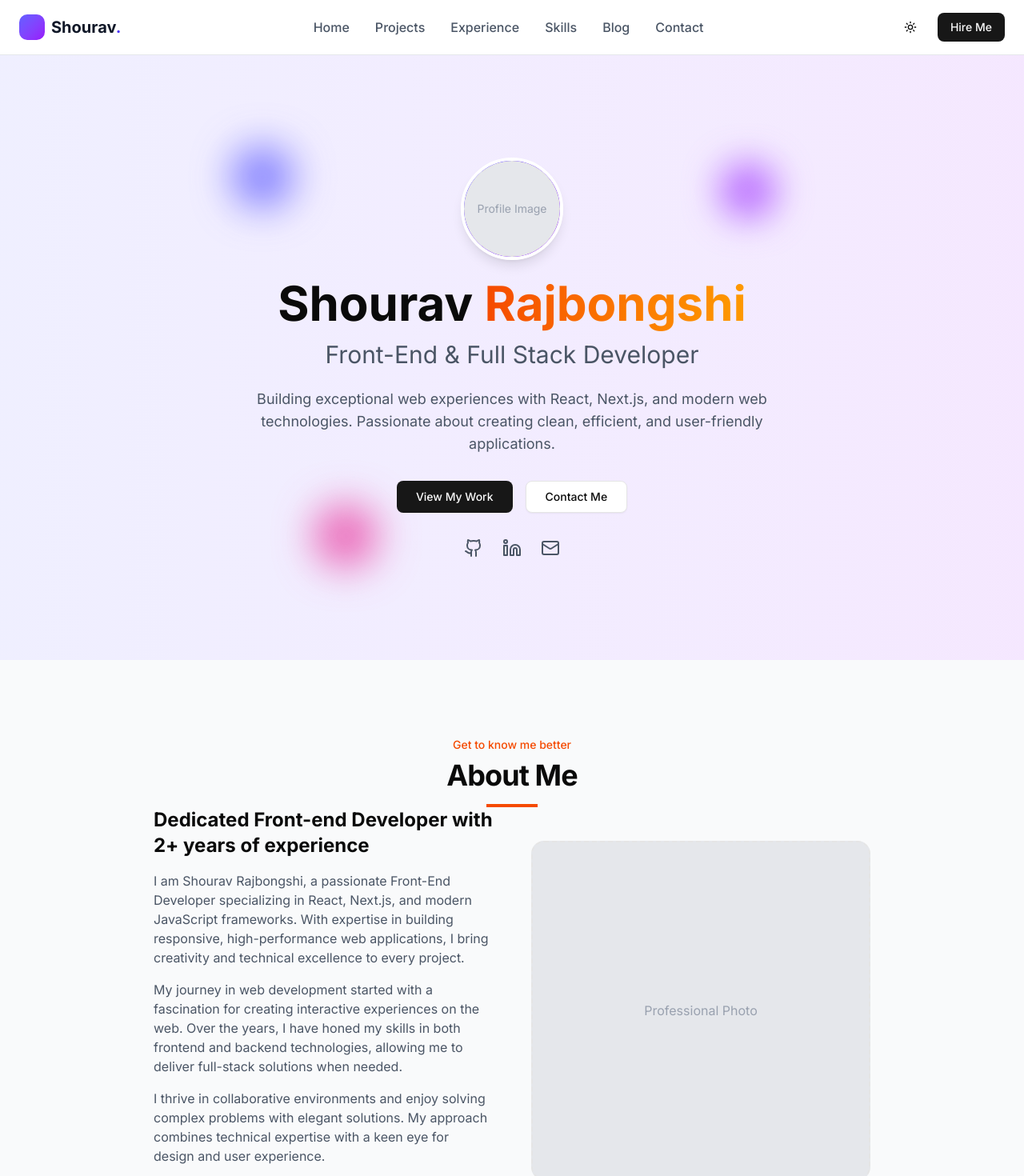
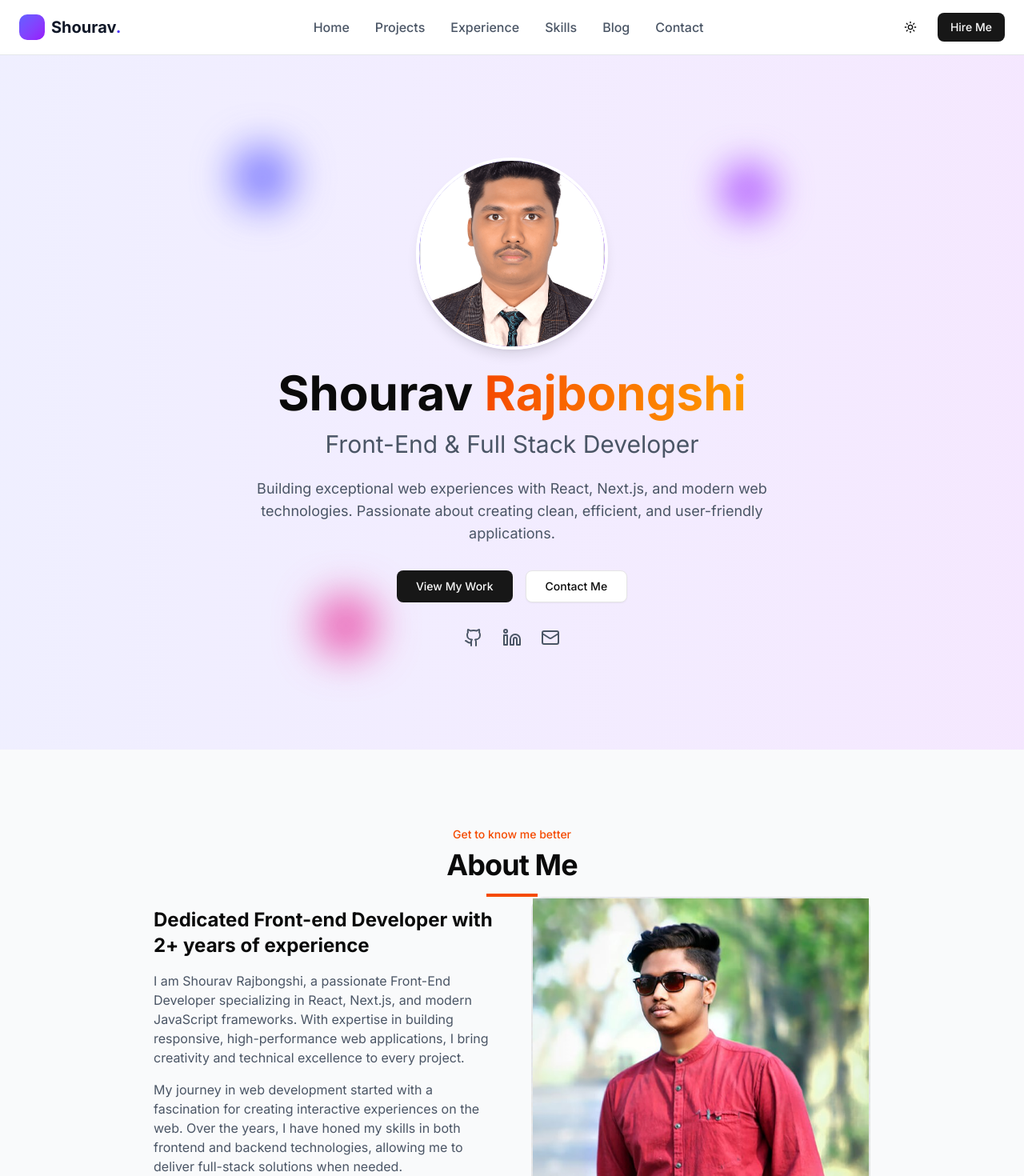
Before and after one commit to developer-shourav/next-portfolio-frontend, a Next.js app: page / in a window 1280 px wide. Shown: the top 1470 px of the page at 80% size. Built offline with nearby package versions, Linux system fonts and the light colour scheme.

Commit message:
Image Updated

```diff
--- a/src/app/projects/[id]/page.tsx
+++ b/src/app/projects/[id]/page.tsx
@@ -1,15 +1,24 @@
-import { notFound } from 'next/navigation';
-import { projects } from '@/lib/constants';
-import { Button } from '@/components/ui/button';
-import { ArrowLeft, ExternalLink, Github } from 'lucide-react';
-import Link from 'next/link';
+import { notFound } from "next/navigation";
+import { projects } from "@/lib/constants";
+import { Button } from "@/components/ui/button";
+import { ArrowLeft, ExternalLink, Github } from "lucide-react";
+import Link from "next/link";
 
-export default function ProjectDetailsPage({
-  params,
-}: {
-  params: { id: string };
-}) {
-  const project = projects.find((p) => p.id === Number(params.id));
+interface ProjectPageParams {
+  params: {
+    id: string;
+  };
+}
+
+export default function ProjectDetailsPage({ params }: ProjectPageParams) {
+  const projectId = Number(params.id);
+
+  // Validate the ID is a number
+  if (isNaN(projectId)) {
+    return notFound();
+  }
+
+  const project = projects.find((p) => p.id === projectId);
 
   if (!project) {
     return notFound();
@@ -56,7 +65,11 @@ export default function ProjectDetailsPage({
             <div className="flex flex-wrap gap-4 pt-4">
               {project.links.live && (
                 <Button asChild>
-                  <a href={project.links.live} target="_blank" rel="noopener noreferrer">
+                  <a
+                    href={project.links.live}
+                    target="_blank"
+                    rel="noopener noreferrer"
+                  >
                     <ExternalLink className="mr-2 h-4 w-4" />
                     Live Demo
                   </a>
@@ -65,7 +78,11 @@ export default function ProjectDetailsPage({
 
               {project.links.frontend && (
                 <Button asChild variant="outline">
-                  <a href={project.links.frontend} target="_blank" rel="noopener noreferrer">
+                  <a
+                    href={project.links.frontend}
+                    target="_blank"
+                    rel="noopener noreferrer"
+                  >
                     <Github className="mr-2 h-4 w-4" />
                     Frontend Code
                   </a>
@@ -74,7 +91,11 @@ export default function ProjectDetailsPage({
 
               {project.links.backend && (
                 <Button asChild variant="outline">
-                  <a href={project.links.backend} target="_blank" rel="noopener noreferrer">
+                  <a
+                    href={project.links.backend}
+                    target="_blank"
+                    rel="noopener noreferrer"
+                  >
                     <Github className="mr-2 h-4 w-4" />
                     Backend Code
                   </a>
@@ -92,7 +113,10 @@ export default function ProjectDetailsPage({
 
             <div className="grid grid-cols-2 gap-4">
               {[1, 2, 3, 4].map((i) => (
-                <div key={i} className="rounded-lg border border-border bg-muted aspect-square flex items-center justify-center text-muted-foreground text-sm">
+                <div
+                  key={i}
+                  className="rounded-lg border border-border bg-muted aspect-square flex items-center justify-center text-muted-foreground text-sm"
+                >
                   Screenshot {i}
                 </div>
               ))}
--- a/src/components/sections/About.tsx
+++ b/src/components/sections/About.tsx
@@ -2,6 +2,8 @@
 import { Download } from 'lucide-react';
 import Link from 'next/link';
 import { SectionTitle } from '../shared/SectionTitle';
+import Image from 'next/image';
+import DeveloperAboutImg from "../../../public/img/developer-img/Developer_shourav_about_img.jpg";
 
 const About = () => {
   return (
@@ -50,7 +52,7 @@ const About = () => {
             <div className="relative">
               <div className="absolute inset-0 bg-gradient-to-br from-indigo-500 to-purple-600 rounded-2xl transform rotate-6 -z-10" />
               <div className="bg-gray-200 border-2 border-dashed rounded-2xl w-full aspect-square flex items-center justify-center text-gray-400">
-                <span>Professional Photo</span>
+                <Image src={DeveloperAboutImg} alt='Shourav Rajbongshi About Image' />
               </div>
             </div>
           </div>
--- a/src/components/sections/Banner.tsx
+++ b/src/components/sections/Banner.tsx
@@ -1,6 +1,8 @@
 import { Button } from '@/components/ui/button';
 import { Github, Linkedin, Mail } from 'lucide-react';
+import Image from 'next/image';
 import Link from 'next/link';
+import DeveloperImg from "../../../public/img/developer-img/developer-shourav-profile-image.png"
 
 const Banner = () => {
   return (
@@ -13,10 +15,10 @@ const Banner = () => {
           <div className="absolute -bottom-8 left-20 w-20 h-20 bg-pink-500 rounded-full mix-blend-multiply filter blur-xl opacity-70 animate-blob animation-delay-4000" />
 
           <div className="relative z-10">
-            <div className="w-32 h-32 mx-auto mb-6 rounded-full bg-gradient-to-br from-indigo-500 to-purple-600 border-4 border-white dark:border-gray-900 shadow-lg overflow-hidden">
+            <div className="w-60 h-60 mx-auto mb-6 rounded-full bg-gradient-to-br from-indigo-500 to-purple-600 border-4 border-white dark:border-gray-900 shadow-lg overflow-hidden">
               {/* Profile image placeholder */}
               <div className="w-full h-full bg-gray-200 border-2 border-dashed rounded-full flex items-center justify-center text-gray-400">
-                <span className="text-sm">Profile Image</span>
+               <Image src={DeveloperImg} alt='Shourav Rajbongshi image'/>
               </div>
             </div>
 
```
Also changed, not shown: public/img/developer-img/Developer_shourav_about_img.jpg (added), public/img/developer-img/developer-shourav-profile-image.png (added).
